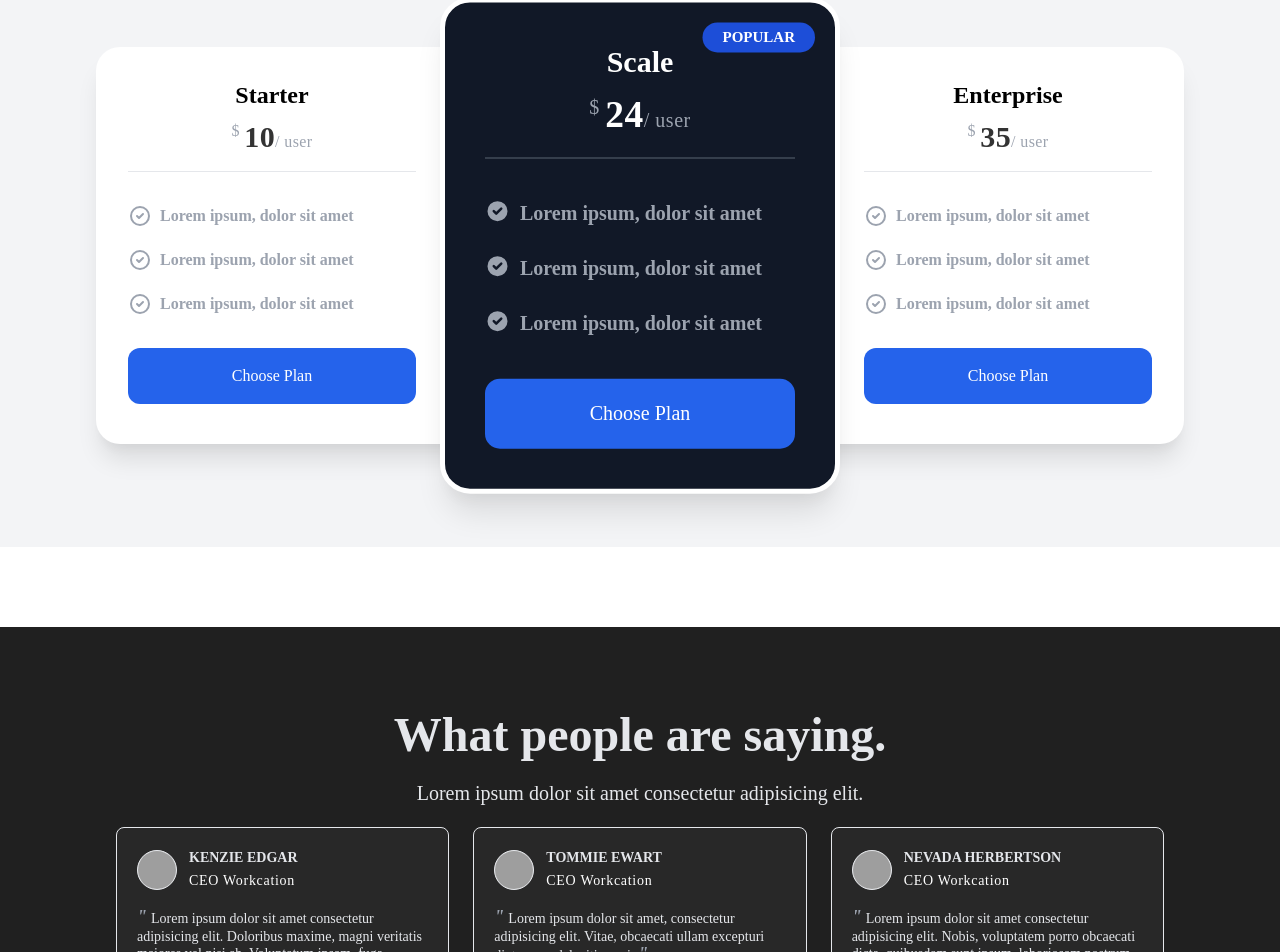
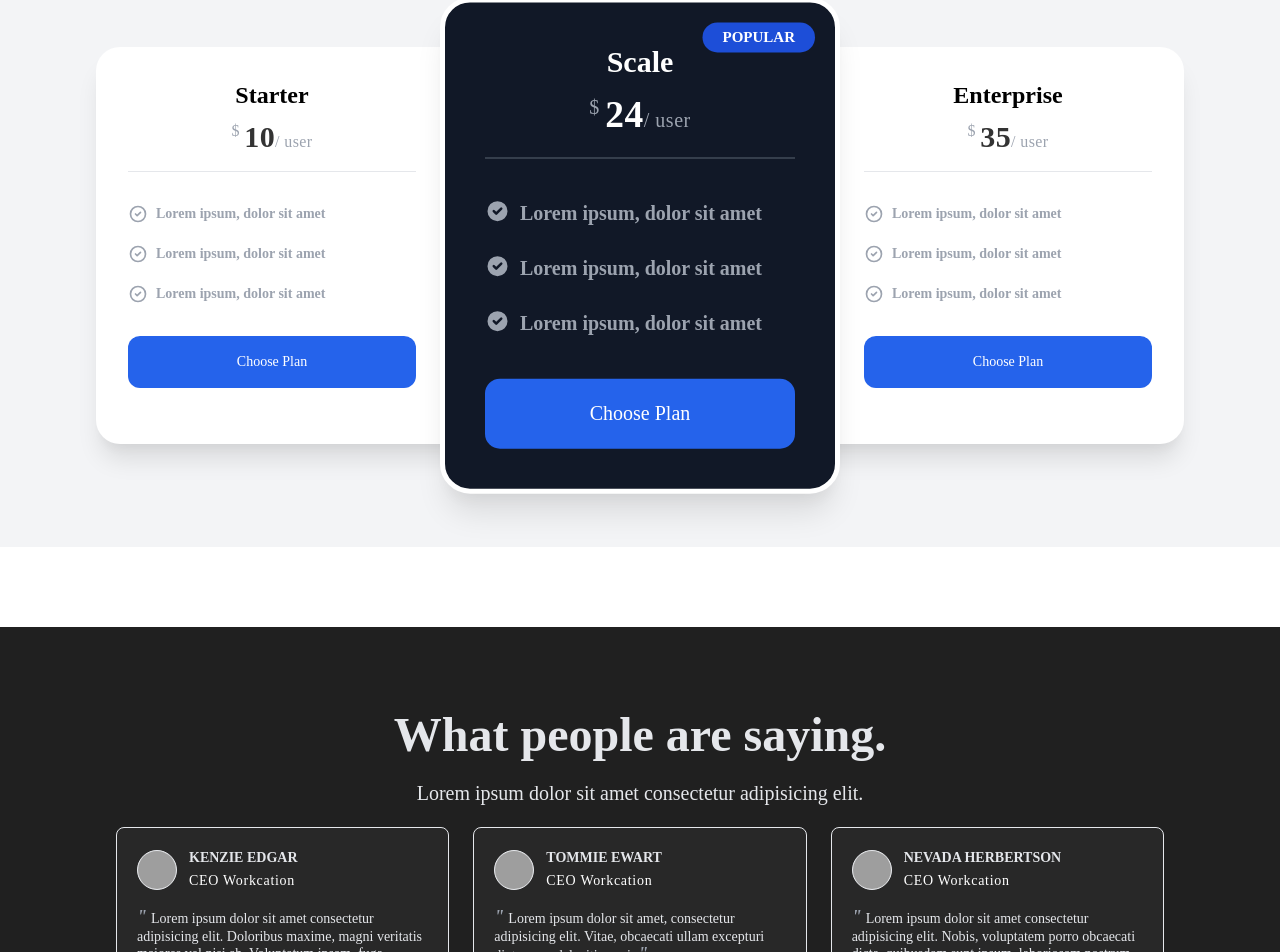
Before and after one commit to synerjay/landing-page-template-nextjs, a Next.js app: page / in a window 1280 px wide. Shown: the part 4997-5949 px from the top of the page. Built offline with nearby package versions, Linux system fonts and the light colour scheme; grey boxes are pictures that could not be loaded.

Commit message:
Reduced the letter size

```diff
--- a/comps/Pricing.js
+++ b/comps/Pricing.js
@@ -26,11 +26,11 @@ const Pricing = () => {
                 <span className='text-gray-400 font-medium'>/ user</span>
               </p>
               <hr className='mt-4 border-1' />
-              <div className='pt-8'>
+              <div className='pt-8 text-sm'>
                 <p className='font-semibold text-gray-400 text-left flex'>
                   <svg
                     xmlns='http://www.w3.org/2000/svg'
-                    className='h-6 w-6'
+                    className='h-5 w-5'
                     fill='none'
                     viewBox='0 0 24 24'
                     stroke='currentColor'
@@ -47,7 +47,7 @@ const Pricing = () => {
                 <p className='font-semibold text-gray-400 text-left pt-5 flex'>
                   <svg
                     xmlns='http://www.w3.org/2000/svg'
-                    className='h-6 w-6'
+                    className='h-5 w-5'
                     fill='none'
                     viewBox='0 0 24 24'
                     stroke='currentColor'
@@ -64,7 +64,7 @@ const Pricing = () => {
                 <p className='font-semibold text-gray-400 text-left pt-5 flex'>
                   <svg
                     xmlns='http://www.w3.org/2000/svg'
-                    className='h-6 w-6'
+                    className='h-5 w-5'
                     fill='none'
                     viewBox='0 0 24 24'
                     stroke='currentColor'
@@ -166,12 +166,12 @@ const Pricing = () => {
                 <span className='text-gray-400 font-medium'>/ user</span>
               </p>
               <hr className='mt-4 border-1' />
-              <div className='pt-8'>
+              <div className='pt-8 text-sm'>
                 <p className='font-semibold text-gray-400 text-left flex'>
                   {/* Put hero icons here */}
                   <svg
                     xmlns='http://www.w3.org/2000/svg'
-                    className='h-6 w-6'
+                    className='h-5 w-5'
                     fill='none'
                     viewBox='0 0 24 24'
                     stroke='currentColor'
@@ -189,7 +189,7 @@ const Pricing = () => {
                   {/* Put hero icons here */}
                   <svg
                     xmlns='http://www.w3.org/2000/svg'
-                    className='h-6 w-6'
+                    className='h-5 w-5'
                     fill='none'
                     viewBox='0 0 24 24'
                     stroke='currentColor'
@@ -207,7 +207,7 @@ const Pricing = () => {
                   {/* Put hero icons here */}
                   <svg
                     xmlns='http://www.w3.org/2000/svg'
-                    className='h-6 w-6'
+                    className='h-5 w-5'
                     fill='none'
                     viewBox='0 0 24 24'
                     stroke='currentColor'
```
